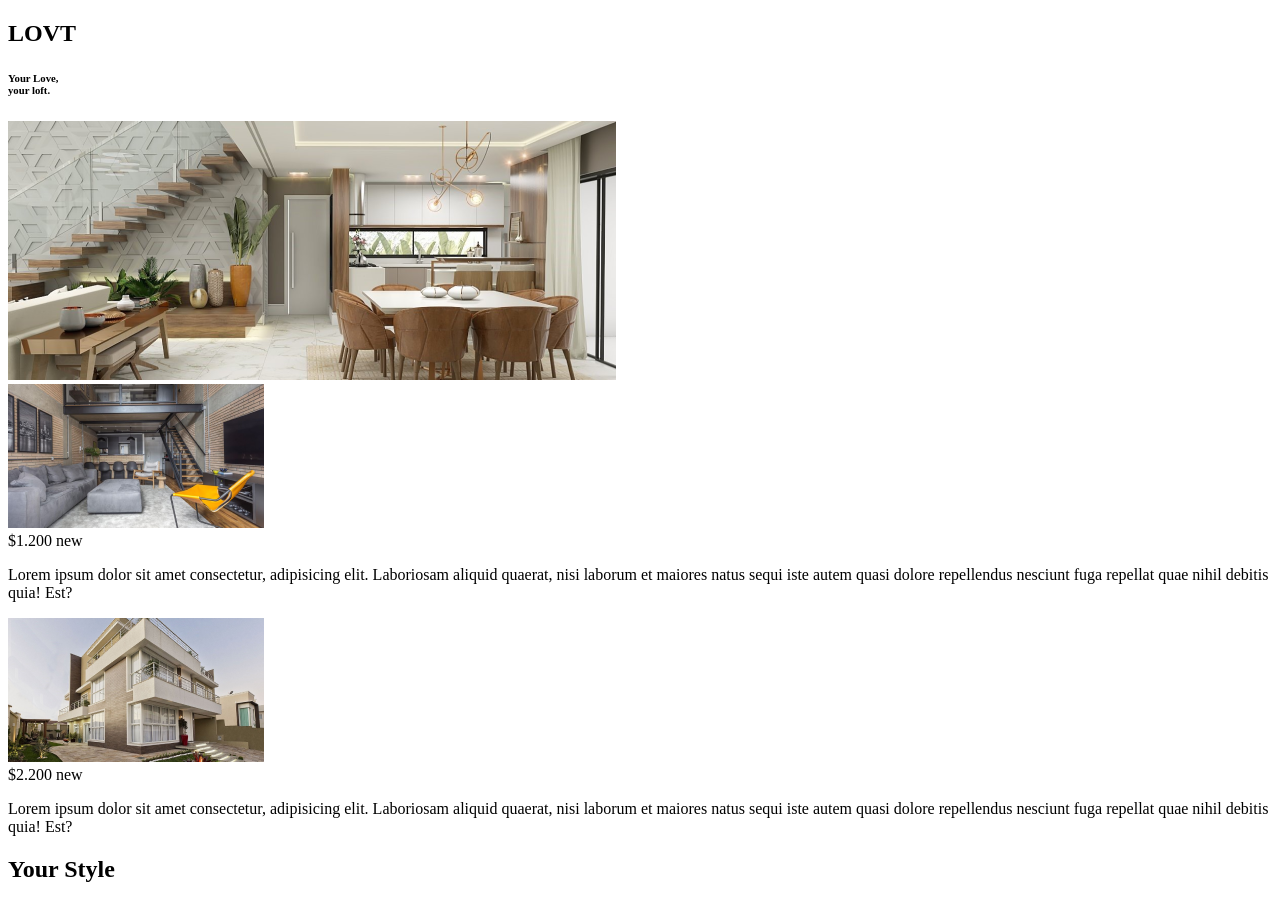
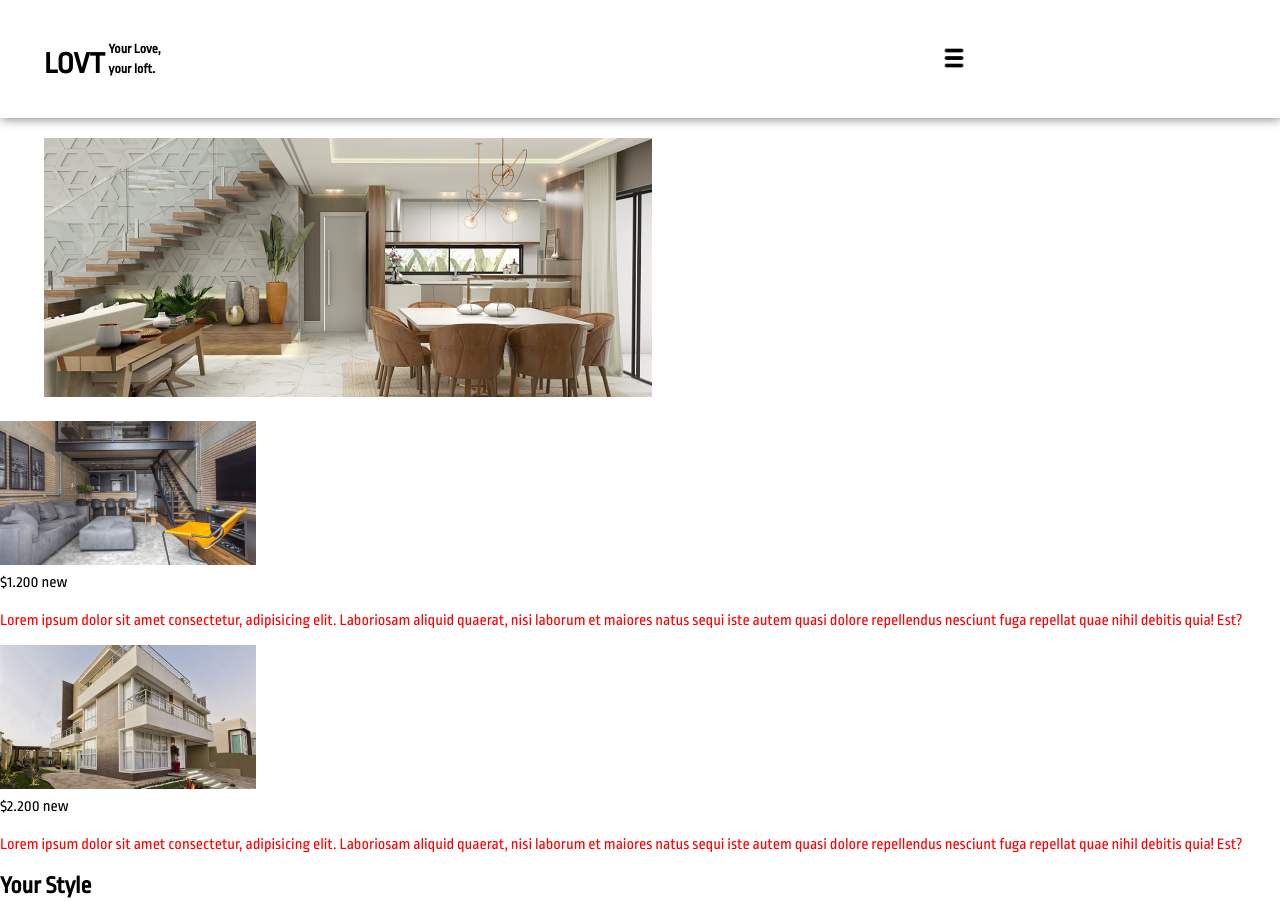
Before and after one commit to lucasafonsobastos/projeto-x, a plain HTML site: page LOVT/index.html in a window 1280 px wide. Shown: the top 902 px of the page. Drawn offline with Linux system fonts and the light colour scheme.

Commit message:
atualizando o CSS - 1

```diff
--- a/LOVT/css/style.css
+++ b/LOVT/css/style.css
@@ -1,5 +1,37 @@
 @import url('https://fonts.googleapis.com/css2?family=Ropa+Sans&display=swap');
 
-body * {
+body {
     font-family: 'Ropa Sans', sans-serif;
+    margin: 0;
+    padding: 0;
 }
+
+header > * {
+    display: inline-block;
+}
+
+#header-menu{
+    width: 30px;
+    margin-left: 65%;
+}
+
+body > header {
+    padding: 8px 44px;
+    font-size: 20px;
+    line-height: 20px;
+    box-shadow: 1px 1px 10px gray;
+}
+
+#banner {
+    margin: 20px 44px
+}
+
+#sales span {
+    display: inline-block;
+    line-height: 27px;
+}
+
+#sales > * p {
+    color: red;
+    text
+}
--- a/LOVT/index.html
+++ b/LOVT/index.html
@@ -4,7 +4,7 @@
     <meta charset="UTF-8">
     <meta http-equiv="X-UA-Compatible" content="IE=edge">
     <meta name="viewport" content="width=device-width, initial-scale=1.0">
-    <link rel="stylehest" href="css/style.css">
+    <link rel="stylesheet" href="css/style.css">
 
     <title>Document</title>
 </head>
@@ -14,6 +14,7 @@
         <h6>Your Love,
             <br>your loft.</br>
         </h6>
+        <img id="header-menu" src="img/imagemMenu.png"/>
     </header>
     <main>
         <section id="banner">
```
Also changed, not shown: LOVT/img/imagemMenu.png (added).
